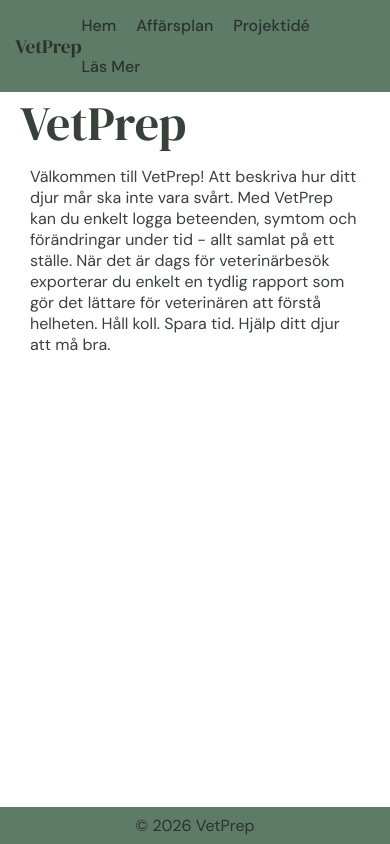
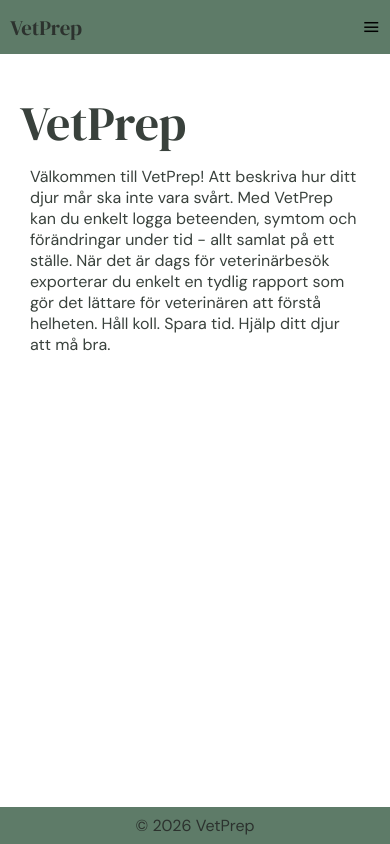
Before and after one commit to sabijnas/VetPrep, a React (Vite) app in the folder frontend/: page / in a window 390 px wide. Built offline with nearby package versions, Linux system fonts and the light colour scheme.

Commit message:
responsive nav

```diff
--- a/frontend/src/components/NavBar.tsx
+++ b/frontend/src/components/NavBar.tsx
@@ -1,15 +1,25 @@
 import { Link } from "react-router-dom";
 import "../css/NavBar.css";
+import { useState } from "react";
 
 const NavBar = () => {
+  /* isOpen = om menyn är öppen true/false
+     setIsOpen = funktion för att ändra värdet */
+  const [isOpen, setIsOpen] = useState(false)
   return (
     <nav className="navbar">
       <p className="nav-logo">VetPrep</p>
-      <div className="nav-links">
-        <Link to="/">Hem</Link>
-        <Link to="/Affärsplan">Affärsplan</Link>
-        <Link to="/Projektidé">Projektidé</Link>
-        <Link to="/LäsMer">Läs Mer</Link>
+
+      {/* Vid klick växlas true/false */}
+      <div className="hamburger-menu" onClick={() => setIsOpen(!isOpen)}>≡</div>
+
+      {/* isOpen = true, lägg till active (menyn visas på mindre skärmar)
+          om false = nav-links visas */}
+      <div className={isOpen ? "nav-links active" : "nav-links"}>
+        <Link to="/" onClick={() => setIsOpen(false)}>Hem</Link>
+        <Link to="/Affärsplan" onClick={() => setIsOpen(false)}>Affärsplan</Link>
+        <Link to="/Projektidé" onClick={() => setIsOpen(false)}>Projektidé</Link>
+        <Link to="/LäsMer" onClick={() => setIsOpen(false)}>Läs Mer</Link>
       </div>
     </nav>
   );
--- a/frontend/src/css/NavBar.css
+++ b/frontend/src/css/NavBar.css
@@ -3,19 +3,20 @@
     display: flex;
     justify-content: space-between;
     align-items: center;
-    padding: 15px;
+    padding: 10px;
     position: fixed;
-    top: 0;
-    left: 0;
     width: 100%;
     z-index: 1000;
     box-sizing: border-box;
 }
 
-.nav-links {
-    display: flex;
-    gap: 20px;
-    flex-wrap: wrap;
+.nav-links a {
+    padding: 10px 15px;
+    display: inline-block;
+}
+
+.nav-links a:hover {
+    background-color: #6b8a76;
 }
 
 .navbar a {
@@ -29,6 +30,38 @@
 .nav-logo {
     font-family: "DM Serif Display", serif;
     color: #2c322e;
-    font-size: 1.2rem;
+    font-size: 1.3rem;
     letter-spacing: 5%;
 }
+
+.hamburger-menu {
+    display: none;
+    font-size: 30px;
+    cursor: pointer;
+}
+
+/* Responsiv navbar för mindre skärmar */
+@media (max-width: 600px) {
+    .hamburger-menu {
+        display: block;
+    }
+
+    .nav-links {
+        position: absolute;
+        top: 40px;
+        right: 0;
+        background: #5E7B68;
+        flex-direction: column;
+        width: 150px;
+        padding: 15px;
+        display: none;
+    }
+
+    .nav-links.active {
+        display: flex;
+    }
+
+    .nav-links a:hover {
+    background-color: #6b8a76;
+}
+}
```
